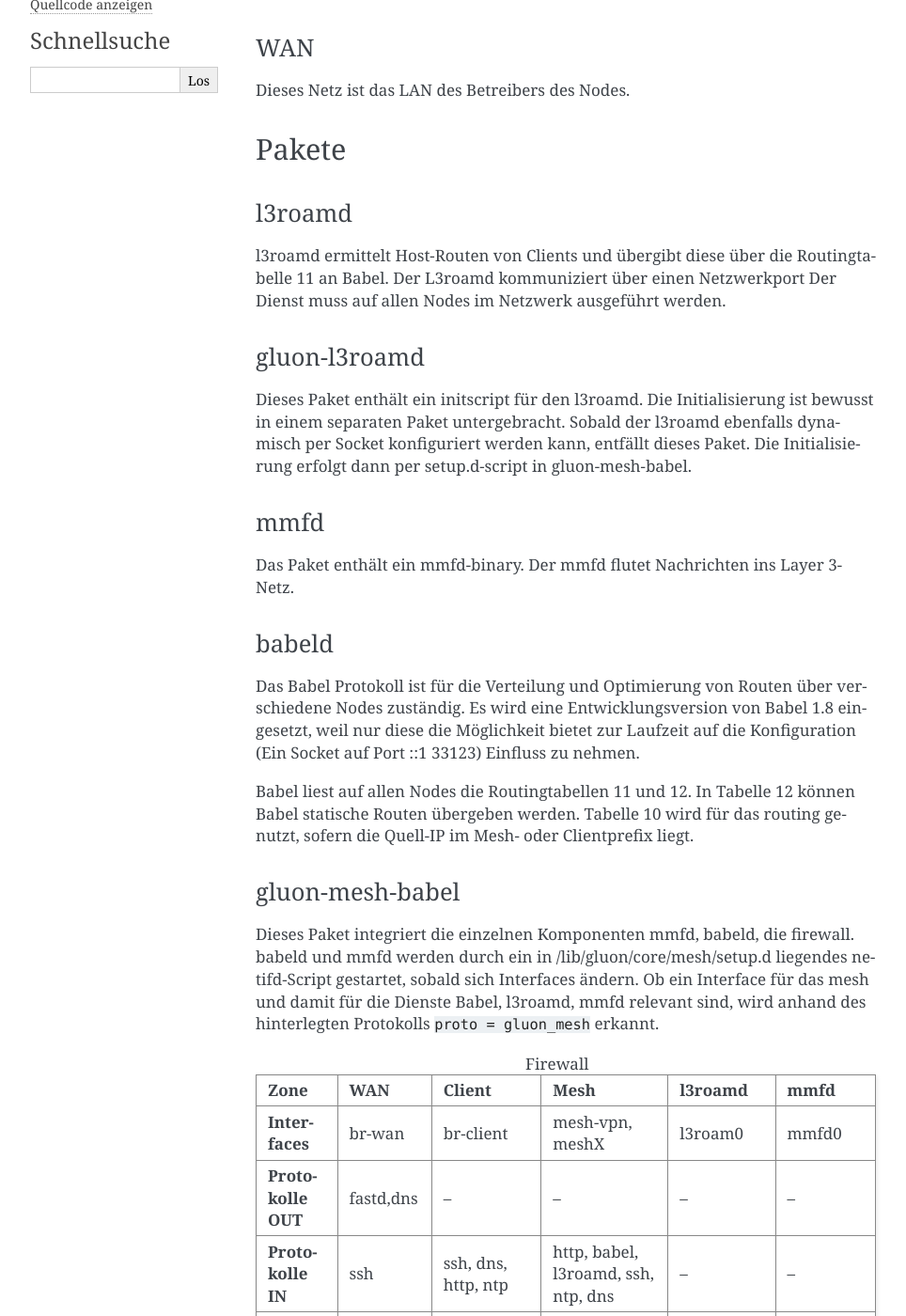
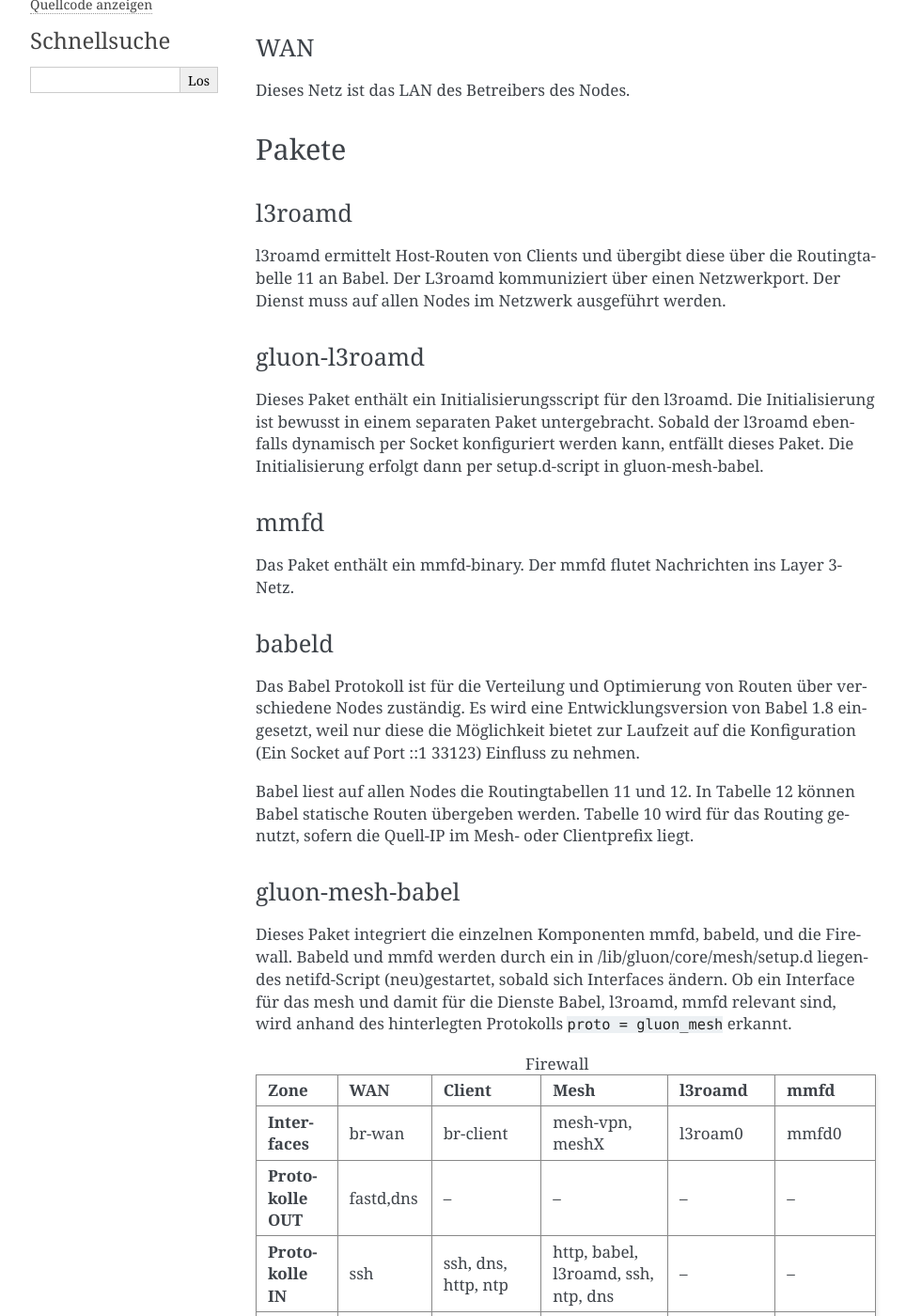
Before and after one commit to freifunk-l3r/readthedocs, a Sphinx documentation site: the page built from docs/firmware.rst, in a window 1280 px wide and 1400 px high, scrolled down 486 px. Shown: the whole window at 94% size, without its empty margins (148-1112 px from the left). Built offline with Sphinx 7.4.7, drawn with Linux system fonts in a browser that asks for light colours; some of the changed text lies outside the part shown.

Commit message:
Typos in firmware.rst

```diff
--- a/docs/firmware.rst
+++ b/docs/firmware.rst
@@ -22,13 +22,16 @@
 -------
 l3roamd
 ~~~~~~~
-l3roamd ermittelt Host-Routen von Clients und übergibt diese über die
-Routingtabelle 11 an Babel. Der L3roamd kommuniziert über einen Netzwerkport
+l3roamd ermittelt Host-Routen von Clients und übergibt diese über die Routingtabelle 11 an Babel.
+Der L3roamd kommuniziert über einen Netzwerkport.
 Der Dienst muss auf allen Nodes im Netzwerk ausgeführt werden.
 
 gluon-l3roamd
 ~~~~~~~~~~~~~
-Dieses Paket enthält ein initscript für den l3roamd. Die Initialisierung ist bewusst in einem separaten Paket untergebracht. Sobald der l3roamd ebenfalls dynamisch per Socket konfiguriert werden kann, entfällt dieses Paket. Die Initialisierung erfolgt dann per setup.d-script in gluon-mesh-babel.
+Dieses Paket enthält ein Initialisierungsscript für den l3roamd.
+Die Initialisierung ist bewusst in einem separaten Paket untergebracht.
+Sobald der l3roamd ebenfalls dynamisch per Socket konfiguriert werden kann, entfällt dieses Paket.
+Die Initialisierung erfolgt dann per setup.d-script in gluon-mesh-babel.
 
 mmfd
 ~~~~
@@ -37,17 +40,18 @@
 babeld
 ~~~~~~
 Das Babel Protokoll ist für die Verteilung und Optimierung von Routen über verschiedene Nodes zuständig.
-Es wird eine Entwicklungsversion von Babel 1.8 eingesetzt, weil nur diese die
-Möglichkeit bietet zur Laufzeit auf die Konfiguration (Ein Socket auf Port ::1 33123) Einfluss zu nehmen.
+Es wird eine Entwicklungsversion von Babel 1.8 eingesetzt, weil nur diese die Möglichkeit bietet zur Laufzeit auf die Konfiguration (Ein Socket auf Port ::1 33123) Einfluss zu nehmen.
 
-Babel liest auf allen Nodes die Routingtabellen 11 und 12. In Tabelle 12 können
-Babel statische Routen übergeben werden. Tabelle 10 wird für das routing
-genutzt, sofern die Quell-IP im Mesh- oder Clientprefix liegt.
+Babel liest auf allen Nodes die Routingtabellen 11 und 12.
+In Tabelle 12 können Babel statische Routen übergeben werden.
+Tabelle 10 wird für das Routing genutzt, sofern die Quell-IP im Mesh- oder Clientprefix liegt.
 
 
 gluon-mesh-babel
 ~~~~~~~~~~~~~~~~
-Dieses Paket integriert die einzelnen Komponenten mmfd, babeld, die firewall. babeld und mmfd werden durch ein in /lib/gluon/core/mesh/setup.d liegendes netifd-Script gestartet, sobald sich Interfaces ändern. Ob ein Interface für das mesh und damit für die Dienste Babel, l3roamd, mmfd relevant sind, wird anhand des hinterlegten Protokolls :literal:`proto = gluon_mesh` erkannt.
+Dieses Paket integriert die einzelnen Komponenten mmfd, babeld, und die Firewall.
+Babeld und mmfd werden durch ein in /lib/gluon/core/mesh/setup.d liegendes netifd-Script (neu)gestartet, sobald sich Interfaces ändern.
+Ob ein Interface für das mesh und damit für die Dienste Babel, l3roamd, mmfd relevant sind, wird anhand des hinterlegten Protokolls :literal:`proto = gluon_mesh` erkannt.
 
 
 .. csv-table:: Firewall
@@ -87,4 +97,4 @@
 
 * cacheentries gibt an, wie viele Einträge der Cache enthalten soll. Ein Eintrag benötigt ca 90 Byte RAM. Der RAM wird beim Starten des Nodes zugewiesen.
 * servers enthält die Liste der Upstream-DNS-Server an welche die ankommenden Anfragen im Fall eines Cache-Miss weitergeleitet werden
-* internaldomain ist die netzwerkinterne Domain, die genutzt werden kann um hostnamen im Netz automatisch zu bestimmen. Dieser Parameter wird ausschließlich in Netzen mit IPv4-Unterstützung genutzt.
+* internaldomain ist die netzwerkinterne Domain, die genutzt werden kann um Hostnamen im Netz automatisch zu bestimmen. Dieser Parameter wird ausschließlich in Netzen mit IPv4-Unterstützung genutzt.
```
Also changed, not shown: other parts of docs/firmware.rst (+13 -7 lines).
